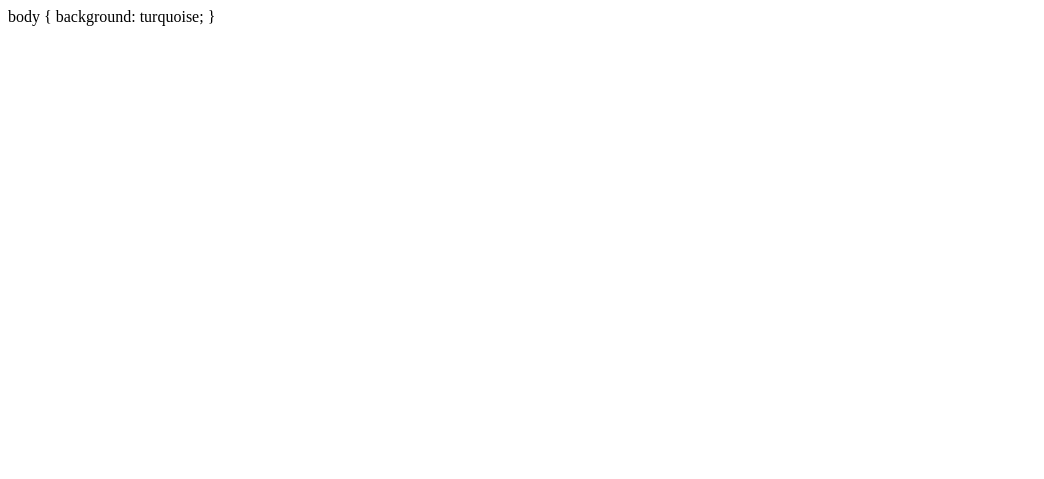
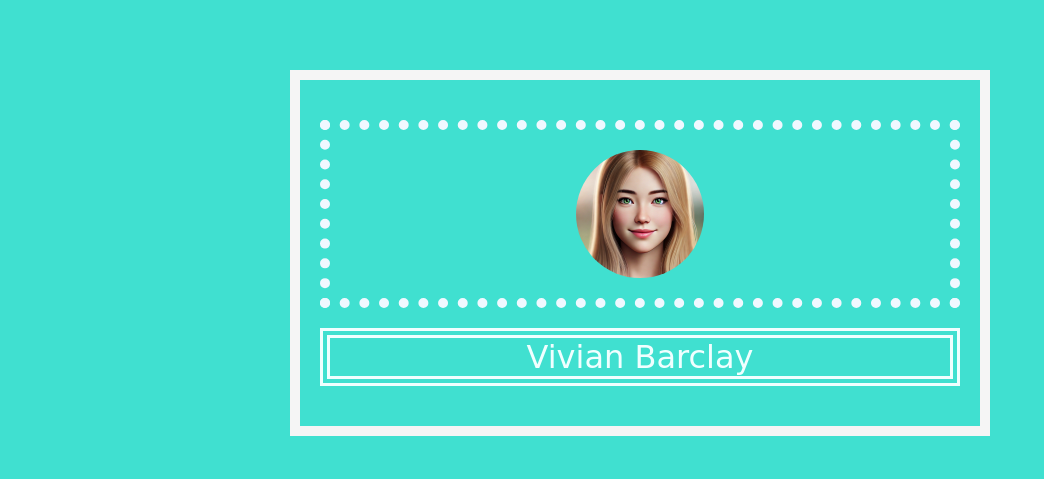
Before and after one commit to vivianbarclay/link-in-bio, a plain HTML site: page index.html in a window 1280 px wide. Shown: the whole page, without its empty margins (0-1044 px from the left). Drawn offline with Linux system fonts and the light colour scheme.

Commit message:
created main-container, image-row, profile-image, name-row and edited the contents and appearance

```diff
--- a/index.html
+++ b/index.html
@@ -1,14 +1,58 @@
 <!DOCTYPE html>
-<html>
+<html lang="en">
   <head>
 
-    <meta charset="UTF-8"
+    <meta charset="UTF-8">
 
     <style>
 
       body {
         background: turquoise;
+        padding-top: 40px;
+        padding-bottom: 40px;
+        margin: 30px;
       }
+
+      .main-container {
+        max-width: 640px;
+        margin: auto;
+        border-style: solid;
+        border-color: whitesmoke;
+        border-width: 10px;
+        padding: 20px;
+      }
+
+      .image-row {
+        border-style: dotted;
+        border-color: aliceblue;
+        border-width: 10px;
+        margin: 20px auto;
+        display: flex;
+        justify-content: center;
+        align-items: center;
+      }
+
+      .profile-image {
+        width: 128px;
+        height: 128px;
+        object-fit: cover;
+        border-radius: 128px;
+        margin: 20px auto;
+       }
+
+       .name-row {
+        font-family: cursive;
+        font-size: xx-large;
+        color: azure;
+        border-style: double;
+        border-color: azure;
+        border-width: 10px;
+        margin: 20px auto;
+        display: flex;
+        justify-content: center;
+        align-items: center;
+       }
+
 
 
 
@@ -18,6 +62,13 @@
 
   <body>
     <div class="main-container">
+      <div class="image-row">
+        <img src="App Dev_AI Profile Picture.webp" alt="Blonde girl smiling" class="profile-image">
+      </div>
+
+      <div class="name-row">
+        Vivian Barclay
+      </div>
 
     </div>
   </body>
```
Also changed, not shown: App Dev_AI Profile Picture.webp (added), Planner.jpg (added), 3 other files.
